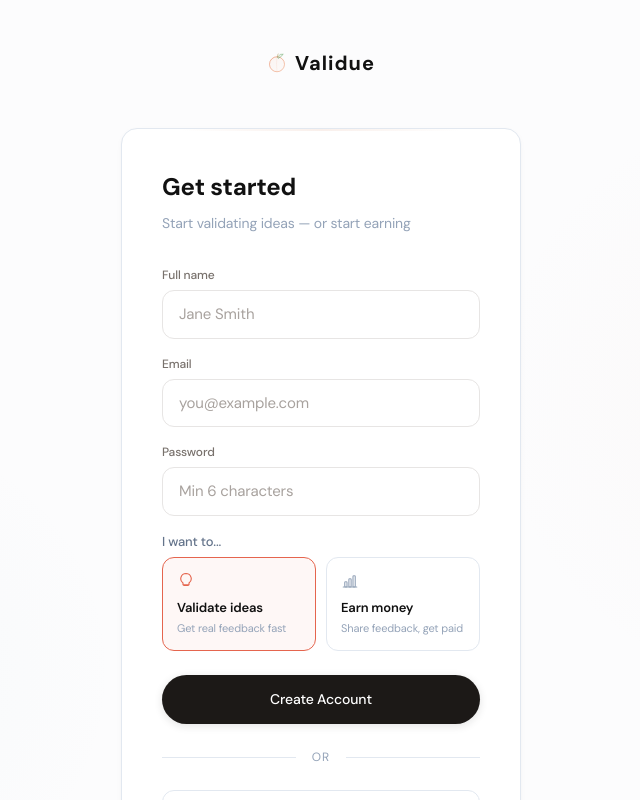
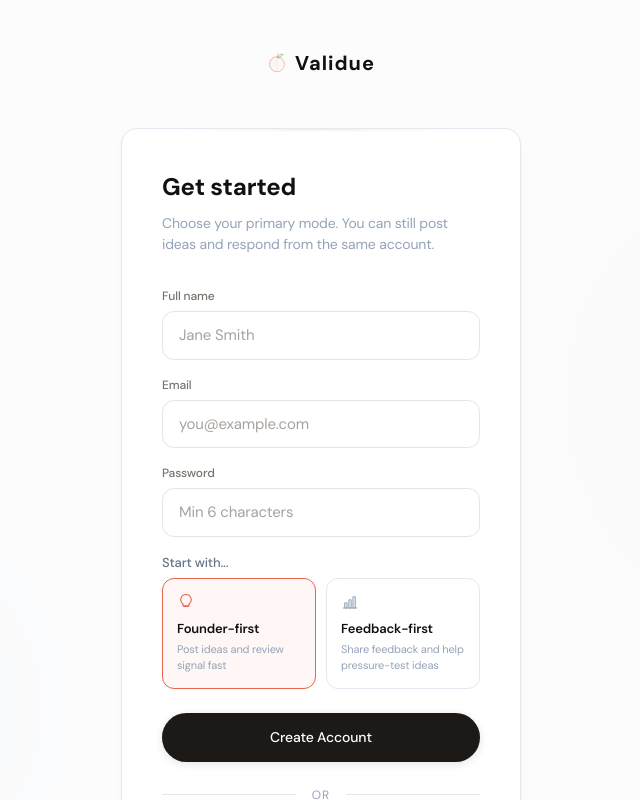
Before and after one commit to Maxijazz12/Validue, a Next.js app: page /auth/signup in a window 1280 px wide. Shown: the top 800 px of the page, without its empty margins (319-959 px from the left). Built offline with nearby package versions, Linux system fonts and the light colour scheme.

Commit message:
Refine signup mode messaging

```diff
--- a/memory/risk-register.md
+++ b/memory/risk-register.md
@@ -164,6 +164,7 @@ It groups issues by root cause instead of tracking every symptom as a separate f
   - onboarding, nav, command palette, and submission confirmation copy now align with feedback-only mode
   - historical payout records remain intentionally visible instead of being hidden
 - `Fixed in`:
+  - `src/app/auth/signup/SignupPageClient.tsx`
   - `src/lib/feature-flags.ts`
   - `src/app/dashboard/earnings/page.tsx`
   - `src/app/dashboard/my-responses/page.tsx`
--- a/src/app/auth/signup/SignupPageClient.tsx
+++ b/src/app/auth/signup/SignupPageClient.tsx
@@ -11,6 +11,7 @@ import {
   buildAuthCallbackUrl,
   buildAuthPageHref,
 } from "@/lib/auth-redirect";
+import { FEATURES } from "@/lib/feature-flags";
 
 export default function SignupPageClient({
   rawNext,
@@ -25,6 +26,12 @@ export default function SignupPageClient({
   const [error, setError] = useState("");
   const [loading, setLoading] = useState(false);
   const loginHref = buildAuthPageHref("/auth/login", rawNext);
+  const respondentPrimaryLabel = FEATURES.RESPONDENT_PAYOUTS
+    ? "Respondent-first"
+    : "Feedback-first";
+  const respondentPrimaryDescription = FEATURES.RESPONDENT_PAYOUTS
+    ? "Share feedback, get paid"
+    : "Share feedback and help pressure-test ideas";
 
   async function handleSignup(e: React.FormEvent) {
     e.preventDefault();
@@ -56,7 +63,9 @@ export default function SignupPageClient({
     await supabase.auth.signInWithOAuth({
       provider: "google",
       options: {
-        redirectTo: buildAuthCallbackUrl(window.location.origin, rawNext),
+        redirectTo: buildAuthCallbackUrl(window.location.origin, rawNext, {
+          signupRole: role === "respondent" ? role : null,
+        }),
       },
     });
   }
@@ -82,7 +91,7 @@ export default function SignupPageClient({
             Get started
           </h1>
           <p className="text-[14px] text-[#94A3B8] mb-[32px]">
-            Start validating ideas — or start earning
+            Choose your primary mode. You can still post ideas and respond from the same account.
           </p>
 
           {error && (
@@ -123,7 +132,7 @@ export default function SignupPageClient({
 
             <div className="flex flex-col gap-[6px]">
               <label className="text-[13px] font-medium text-[#64748B]">
-                I want to...
+                Start with...
               </label>
               <div className="grid grid-cols-2 gap-[10px]">
                 <button
@@ -138,8 +147,8 @@ export default function SignupPageClient({
                   <svg width="18" height="18" viewBox="0 0 24 24" fill="none" stroke={role === "founder" ? "#E5654E" : "#94A3B8"} strokeWidth="1.5" strokeLinecap="round" strokeLinejoin="round" className="mb-[8px]">
                     <path d="M9 18h6" /><path d="M12 2a7 7 0 0 0-4 12.7V17h8v-2.3A7 7 0 0 0 12 2z" />
                   </svg>
-                  <div className="text-[13px] font-semibold text-[#111111]">Validate ideas</div>
-                  <div className="text-[11px] text-[#94A3B8] mt-[2px]">Get real feedback fast</div>
+                  <div className="text-[13px] font-semibold text-[#111111]">Founder-first</div>
+                  <div className="text-[11px] text-[#94A3B8] mt-[2px]">Post ideas and review signal fast</div>
                 </button>
                 <button
                   type="button"
@@ -153,8 +162,8 @@ export default function SignupPageClient({
                   <svg width="18" height="18" viewBox="0 0 24 24" fill="none" stroke={role === "respondent" ? "#E5654E" : "#94A3B8"} strokeWidth="1.5" strokeLinecap="round" strokeLinejoin="round" className="mb-[8px]">
                     <path d="M3 20h18" /><rect x="5" y="13" width="3" height="7" rx="1" /><rect x="10.5" y="9" width="3" height="11" rx="1" /><rect x="16" y="5" width="3" height="15" rx="1" />
                   </svg>
-                  <div className="text-[13px] font-semibold text-[#111111]">Earn money</div>
-                  <div className="text-[11px] text-[#94A3B8] mt-[2px]">Share feedback, get paid</div>
+                  <div className="text-[13px] font-semibold text-[#111111]">{respondentPrimaryLabel}</div>
+                  <div className="text-[11px] text-[#94A3B8] mt-[2px]">{respondentPrimaryDescription}</div>
                 </button>
               </div>
             </div>
```
